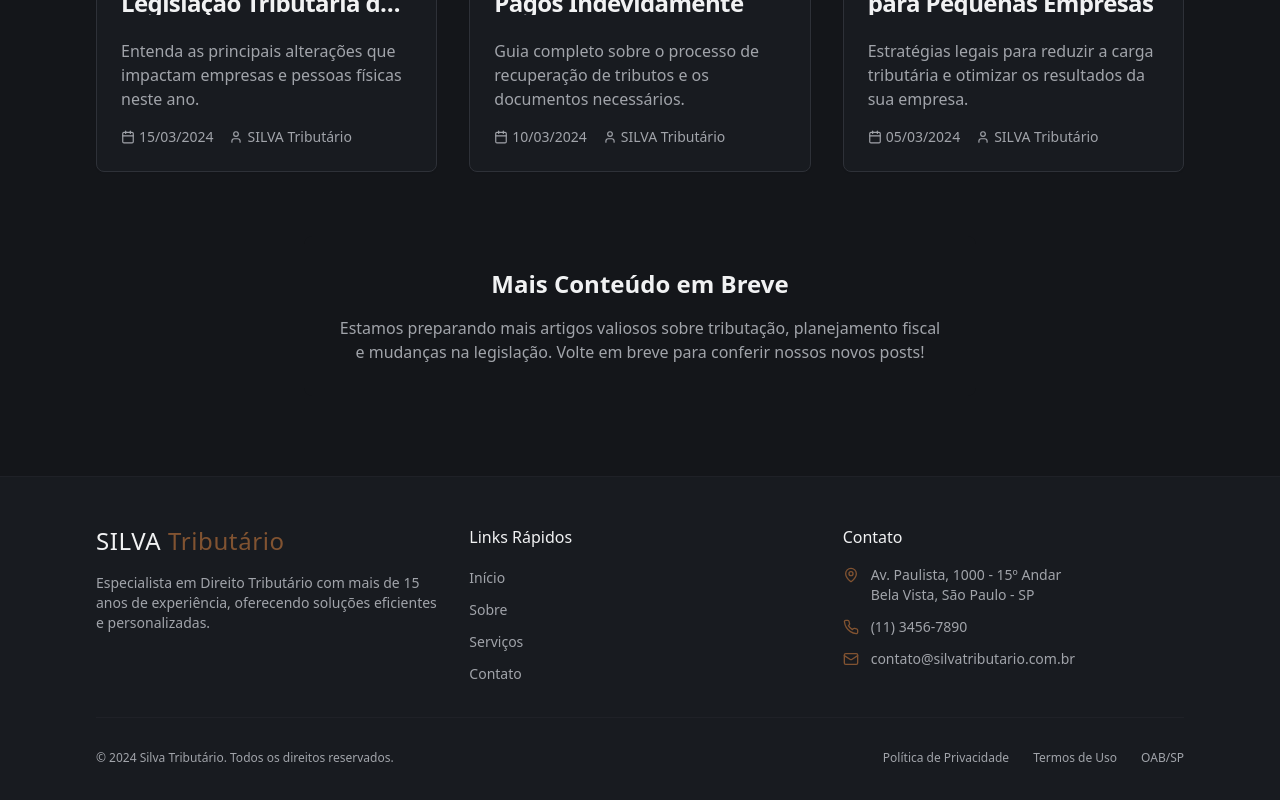
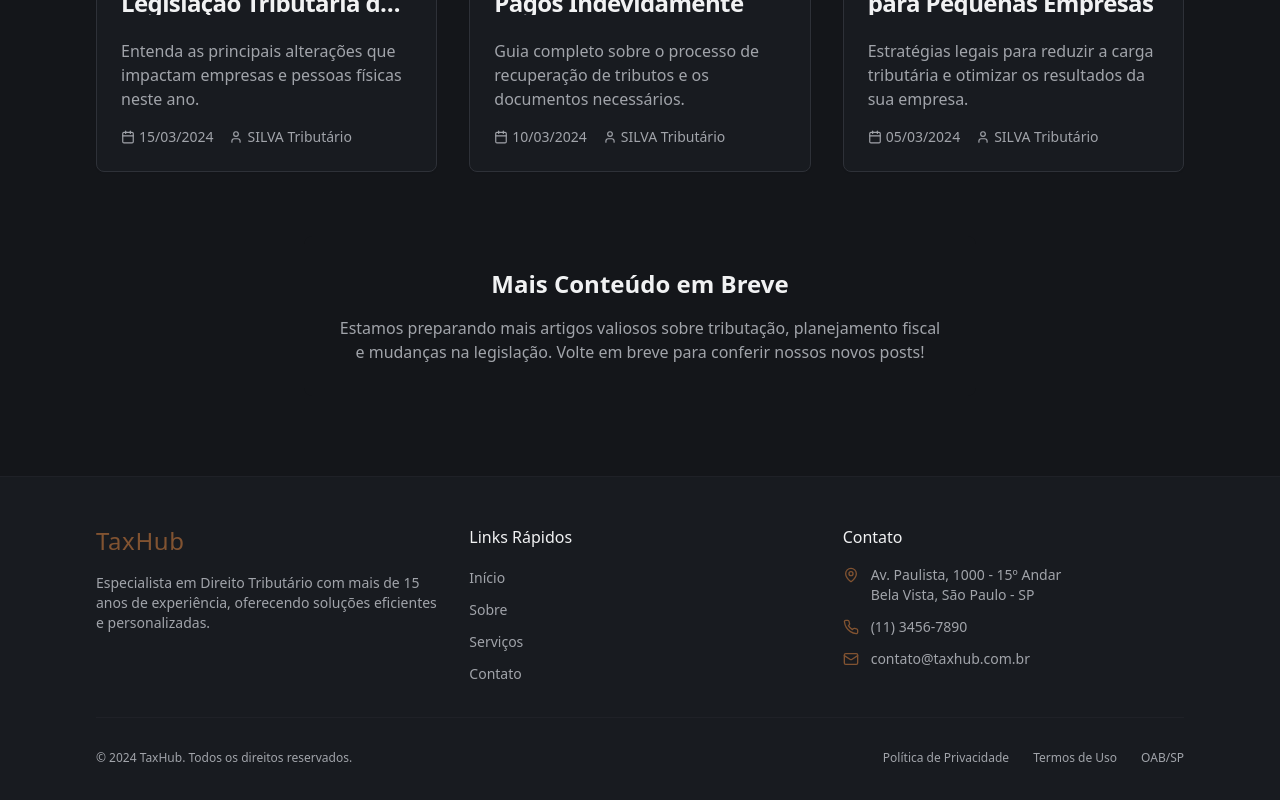
Before and after one commit to EderSilvaa/tax-hub-tribu, a React (Vite) app: page /blog in a window 1280 px wide. Shown: the part 530-1330 px from the top of the page. Built offline with nearby package versions, Linux system fonts and the light colour scheme; a web font is replaced by a local one.

Commit message:
Mudar nome da empresa
Atualiza o nome da empresa para TaxHub em todos os componentes e páginas relevantes.

```diff
--- a/src/components/Footer.tsx
+++ b/src/components/Footer.tsx
@@ -8,8 +8,7 @@ const Footer = () => {
           {/* Clean Brand */}
           <div className="space-y-3 sm:space-y-4">
             <div className="text-xl sm:text-2xl font-light tracking-wide">
-              <span className="text-foreground">SILVA</span>
-              <span className="text-accent font-medium"> Tributário</span>
+              <span className="text-accent font-medium">TaxHub</span>
             </div>
             <p className="text-xs sm:text-sm text-muted-foreground leading-relaxed font-light">
               Especialista em Direito Tributário com mais de 15 anos de experiência,
@@ -63,7 +62,7 @@ const Footer = () => {
               <div className="flex items-center space-x-2 sm:space-x-3">
                 <Mail className="w-4 h-4 text-accent flex-shrink-0" />
                 <div className="text-muted-foreground text-xs sm:text-sm font-light">
-                  contato@silvatributario.com.br
+                  contato@taxhub.com.br
                 </div>
               </div>
             </div>
@@ -73,7 +72,7 @@ const Footer = () => {
         <div className="border-t border-border/30 mt-6 sm:mt-8 pt-6 sm:pt-8">
           <div className="flex flex-col sm:flex-row justify-between items-center space-y-3 sm:space-y-0">
             <div className="text-muted-foreground text-xs font-light">
-              © 2024 Silva Tributário. Todos os direitos reservados.
+              © 2024 TaxHub. Todos os direitos reservados.
             </div>
             <div className="flex space-x-4 sm:space-x-6 text-xs text-muted-foreground font-light">
               <a href="#" className="hover:text-accent transition-colors">
--- a/src/components/Hero.tsx
+++ b/src/components/Hero.tsx
@@ -16,9 +16,7 @@ const Hero = () => {
         <div className="text-center space-y-8 sm:space-y-12">
           <div className="space-y-4 sm:space-y-6">
             <h1 className="text-4xl sm:text-5xl md:text-6xl lg:text-7xl font-open-ring font-light tracking-tight leading-none">
-              <span className="text-foreground font-normal">SILVA</span>
-              <br />
-              <span className="text-accent font-medium">Tributário</span>
+              <span className="text-accent font-medium">TaxHub</span>
             </h1>
             <div className="w-16 h-px bg-accent mx-auto"></div>
             <p className="text-base sm:text-lg md:text-xl text-muted-foreground leading-relaxed max-w-2xl mx-auto font-light">
```
